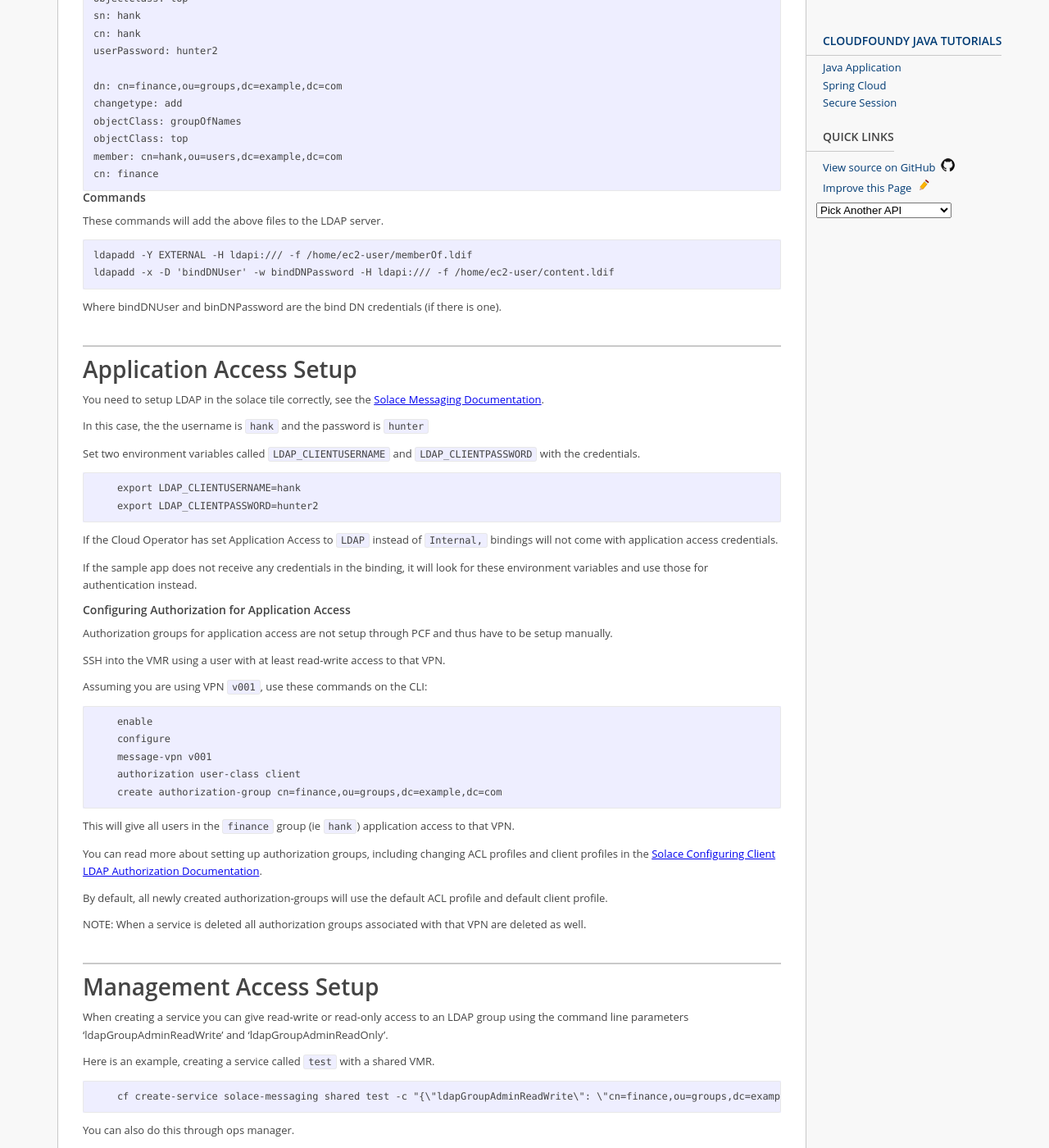
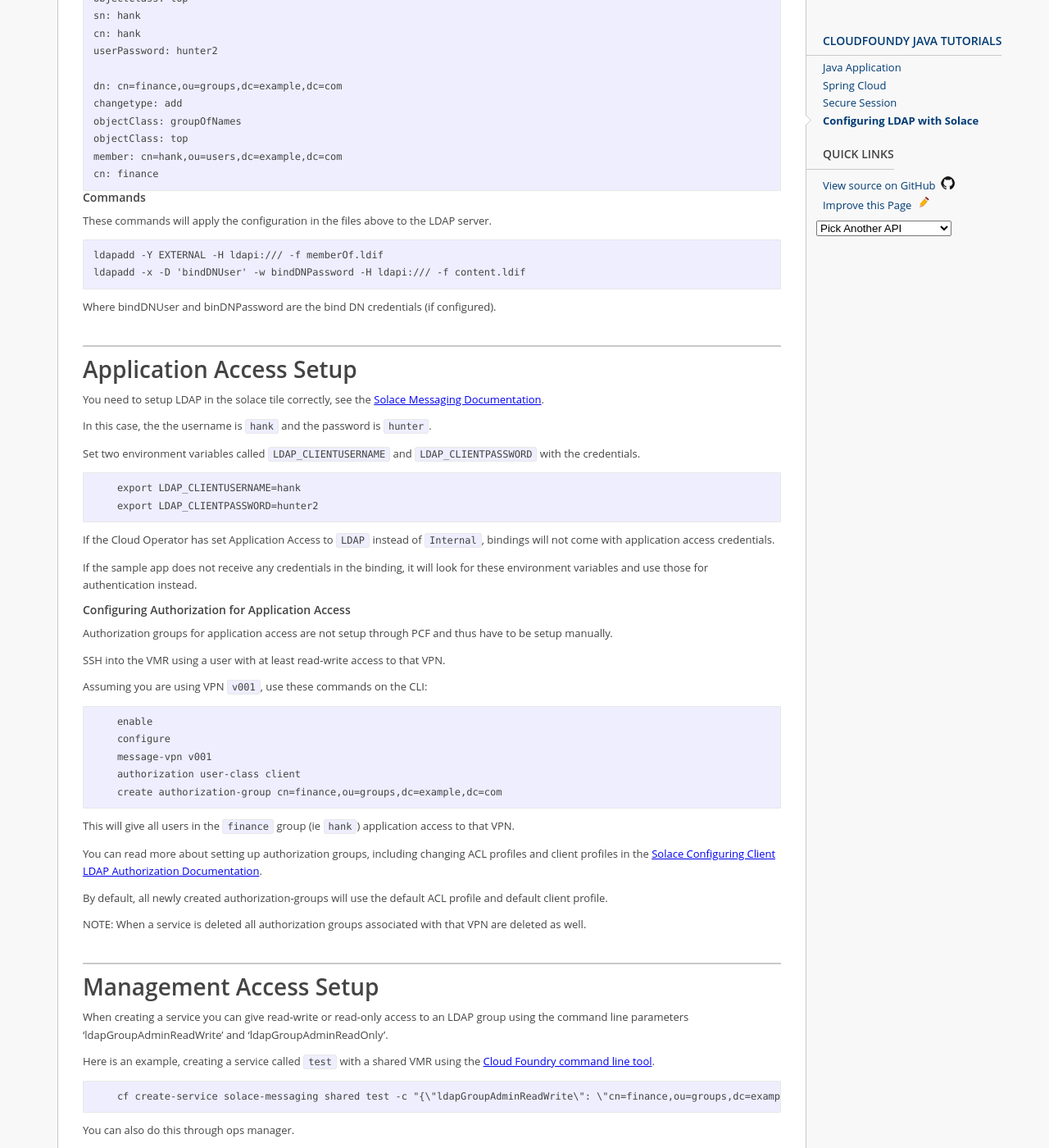
Before and after one commit to SolaceSamples/solace-samples-cloudfoundry-java, a Jekyll site: the page built from docs/_tutorials/ldap.md, in a window 1280 px wide and 1400 px high, scrolled down 1816 px. Shown: the whole window at 82% size. Built offline with Jekyll 4.4.1, drawn with Linux system fonts in a browser that asks for light colours.

Commit message:
Added LDAP to the main README

````diff
--- a/docs/_config.yml
+++ b/docs/_config.yml
@@ -20,6 +20,7 @@
 links-vcap: http://docs.pivotal.io/solace-messaging/credentials.html
 links-configuring-connection: http://docs.solace.com/Solace-Messaging-APIs/Configuring-Connection-T.htm
 links-best-practices: http://docs.solace.com/Solace-Messaging-APIs/Best-Practices.htm
+links-cf-cli: https://docs.cloudfoundry.org/cf-cli/
 #----------------------------------------------------
 # Generally don't modify items below this point
 url: "solacesamples.github.io" # the base hostname & protocol for your site
--- a/docs/_data/tutorials.yml
+++ b/docs/_data/tutorials.yml
@@ -3,3 +3,4 @@
   - java-app
   - spring-cloud
   - secure-session
+  - ldap
--- a/docs/_tutorials/ldap.md
+++ b/docs/_tutorials/ldap.md
@@ -97,20 +97,20 @@
 ```
 #### Commands
 
-These commands will add the above files to the LDAP server.
+These commands will apply the configuration in the files above to the LDAP server.
 
 ```
-ldapadd -Y EXTERNAL -H ldapi:/// -f /home/ec2-user/memberOf.ldif
-ldapadd -x -D 'bindDNUser' -w bindDNPassword -H ldapi:/// -f /home/ec2-user/content.ldif
+ldapadd -Y EXTERNAL -H ldapi:/// -f memberOf.ldif
+ldapadd -x -D 'bindDNUser' -w bindDNPassword -H ldapi:/// -f content.ldif
 ```
 
-Where bindDNUser and binDNPassword are the bind DN credentials (if there is one).
+Where bindDNUser and binDNPassword are the bind DN credentials (if configured).
 
 ## Application Access Setup
 
 You need to setup LDAP in the solace tile correctly, see the [Solace Messaging Documentation]({{ site.links-ldap-settings }}).
 
-In this case, the the username is `hank` and the password is `hunter`
+In this case, the the username is `hank` and the password is `hunter`.
 
 Set two environment variables called `LDAP_CLIENTUSERNAME` and `LDAP_CLIENTPASSWORD` with the credentials.
 
@@ -119,7 +119,7 @@
     export LDAP_CLIENTPASSWORD=hunter2
 ```
 
-If the Cloud Operator has set Application Access to `LDAP` instead of `Internal,` bindings will not come with application access credentials.
+If the Cloud Operator has set Application Access to `LDAP` instead of `Internal`, bindings will not come with application access credentials.
 
 If the sample app does not receive any credentials in the binding, it will look for these environment variables and use those for authentication instead.
 
@@ -150,7 +150,7 @@
 
 When creating a service you can give read-write or read-only access to an LDAP group using the command line parameters 'ldapGroupAdminReadWrite' and 'ldapGroupAdminReadOnly'.
 
-Here is an example, creating a service called `test` with a shared VMR.
+Here is an example, creating a service called `test` with a shared VMR using the [Cloud Foundry command line tool]({{ site.links-cf-cli }}).
 
 ```
     cf create-service solace-messaging shared test -c "{\"ldapGroupAdminReadWrite\": \"cn=finance,ou=groups,dc=example,dc=com\"}"
````
Also changed, not shown: README.md.
